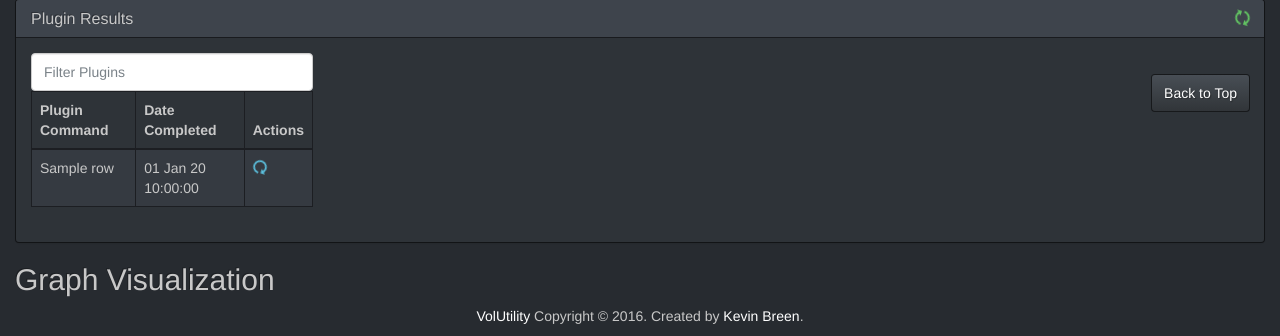
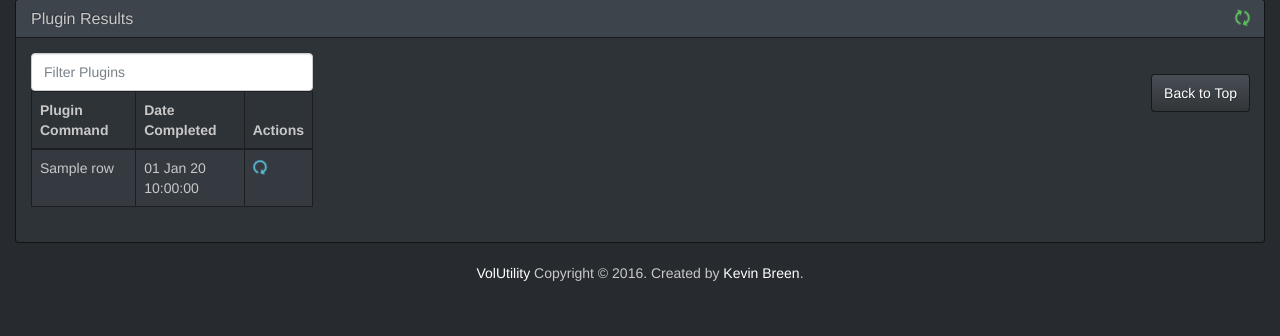
Before and after one commit to kevthehermit/VolUtility, a Django app: template web/templates/session.html in a window 1280 px wide. Shown: the part 628-964 px from the top of the page. After the commit the page ends 909 px from the top, so only its background shows below. Run offline with Django 3.2, Linux system fonts and the light colour scheme; the template is opened without the code that fills it: most values are stand-ins (such as "Sample title", 1, 10 or a date in 2020); some libraries are stand-ins or nearby versions; some web fonts are replaced.

Commit message:
Remove test H2 element

```diff
--- a/web/templates/session.html
+++ b/web/templates/session.html
@@ -230,9 +230,6 @@ This is a mid level nav bar to hold tool links
 
 
     <div id="dotimage">
-<h2>Graph Visualization</h2>
-
-
     </div>
 
 
```
